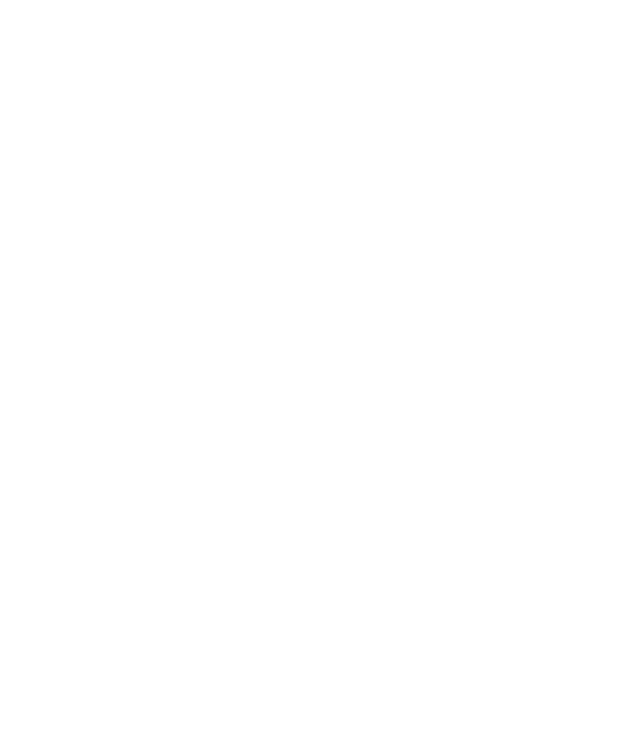
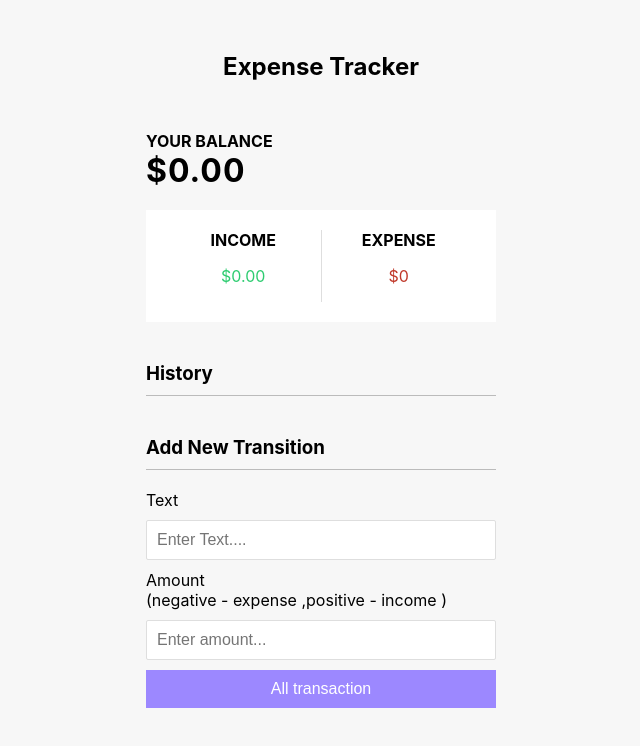
Before and after one commit to juhinagpure/Expense-Tracker, a plain HTML site: page index.html in a window 1280 px wide. Shown: the whole page, without its empty margins (319-959 px from the left). Drawn offline with Linux system fonts and the light colour scheme.

Commit message:
added html,css and js

```diff
--- a/index.html
+++ b/index.html
@@ -4,6 +4,47 @@
     <meta charset="UTF-8" />
     <meta name="viewport" content="width=device-width, initial-scale=1.0" />
     <title>Expense Tracker</title>
+    <link rel="stylesheet" href="style.css" />
   </head>
-  <body></body>
+  <body>
+    <h2>Expense Tracker</h2>
+    <div class="container">
+      <h4>Your Balance</h4>
+      <h1 id="balance">$0.00</h1>
+      <div class="inc-exp-container">
+        <div>
+          <h4>Income</h4>
+          <p id="money-plus" class="money-plus">+$0.00</p>
+        </div>
+        <div>
+          <h4>Expense</h4>
+          <p id="money-minus" class="money-minus">-$0.00</p>
+        </div>
+      </div>
+
+      <h3>History</h3>
+      <ul id="list" class="list">
+        <!-- <li class="minus">
+          Cash <span>-$400</span><button class="delete-btn">x</button>
+        </li> -->
+      </ul>
+      <h3>Add New Transition</h3>
+      <form id="form">
+        <div class="form-control">
+          <label for="text">Text</label>
+          <input type="text" id="text" placeholder="Enter Text...." />
+        </div>
+        <div class="form-control">
+          <label for="amount"
+            >Amount <br />
+            (negative - expense ,positive - income )</label
+          >
+          <input type="number" id="amount" placeholder="Enter amount..." />
+        </div>
+        <button class="btn">All transaction</button>
+      </form>
+    </div>
+    <!-- JavaYscript Project  -->
+    <script src="script.js"></script>
+  </body>
 </html>
--- /dev/null
+++ b/script.js
@@ -0,0 +1,79 @@
+const balance = document.getElementById("balance");
+const money_plus = document.getElementById("money-plus");
+const money_minus = document.getElementById("money-minus");
+const list = document.getElementById("list");
+const form = document.getElementById("form");
+const text = document.getElementById("text");
+const amount = document.getElementById("amount");
+
+// const dummyTransactions = [
+//   { id: 1, text: "flower", amount: -20 },
+//   { id: 2, text: "Salary", amount: 300 },
+//   { id: 3, text: "Book", amount: -10 },
+//   { id: 4, text: "Camera", amount: 150 },
+// ];
+
+let transactions = [];
+
+// Add Transactions
+function addTransaction(e) {
+  e.preventDefault();
+  if (text.ariaValueMax.trim() === "" || amount.value.trim() === "") {
+    alert("please Enter Text And Value");
+  } else {
+    const transaction = {
+      id: generateId(),
+      text: text.value,
+      amount: +amount.value,
+    };
+    transactions.push(transaction);
+    addTransactionDOM(transaction);
+    updateValues();
+    text.value = "";
+    amount.value = "";
+  }
+}
+//Generate id
+function generateId() {
+  return Math.floor(Math.random() * 100000000);
+}
+
+function addTransactionDOM(transaction) {
+  const sign = transaction.amount < 0 ? "-" : "+";
+  const item = document.createElement("li");
+
+  item.classList.add(transaction.amount < 0 ? "minus" : "plus");
+
+  item.innerHTML = `
+  ${transaction.text}<span>${sign}${Math.abs(transaction.amount)}</span>
+  <button class="delete-btn" onclick="">X</button>
+  `;
+
+  list.appendChild(item);
+}
+//Update UpdateValues
+function updateValues() {
+  const amounts = transactions.map((transaction) => transaction.amount);
+  const total = amounts.reduce((acc, item) => (acc += item), 0).toFixed(2);
+  const income = amounts
+    .filter((item) => item > 0)
+    .reduce((acc, item) => (acc += item), 0)
+    .toFixed(2);
+  const expense =
+    amounts.filter((item) => item < 0).reduce((acc, item) => (acc += item), 0) *
+    -(1).toFixed(2);
+
+  balance.innerText = `$${total}`;
+  money_plus.innerText = `$${income}`;
+  money_minus.innerText = `$${expense}`;
+}
+
+//Init App
+function Init() {
+  list.innerHTML = "";
+  transactions.forEach(addTransactionDOM);
+  updateValues();
+}
+Init();
+
+form.addEventListener("submit", addTransaction);
--- /dev/null
+++ b/style.css
@@ -0,0 +1,141 @@
+:root {
+  --box-shadow: 0 1px 3px rgba(0, 0, 0, 0.12), 0 1px 2px rgba(0, 0, 0, 0.24);
+}
+
+* {
+  box-sizing: border-box;
+}
+
+body {
+  background-color: #f7f7f7;
+  display: flex;
+  flex-direction: column;
+  align-items: center;
+  justify-content: center;
+  min-height: 100vh;
+  margin: 0;
+  font-family: -apple-system, BlinkMacSystemFont, "Segoe UI", Roboto, Oxygen,
+    Ubuntu, Cantarell, "Open Sans", "Helvetica Neue", sans-serif;
+}
+
+.container {
+  margin: 30px auto;
+  width: 350px;
+}
+
+h1 {
+  letter-spacing: 1px;
+  margin: 0;
+}
+
+h3 {
+  border-bottom: 1px solid #bbb;
+  padding-bottom: 10px;
+  margin: 40px 0 10px;
+}
+
+h4 {
+  margin: 0;
+  text-transform: uppercase;
+}
+
+.inc-exp-container {
+  background-color: #fff;
+  box-shadow: var(--box--shadow);
+  padding: 20px;
+  display: flex;
+  justify-content: center;
+  margin: 20px 0;
+}
+
+.inc-exp-container > div {
+  flex: 1;
+  text-align: center;
+}
+
+.inc-exp-container > div:first-of-type {
+  border-right: 1px solid #dedede;
+}
+
+.money {
+  font-size: 2;
+  letter-spacing: 1px;
+  margin: 5px 0;
+}
+.money-plus {
+  color: #2ecc71;
+}
+
+.money-minus {
+  color: #c0392b;
+}
+
+label {
+  display: inline-block;
+  margin: 10px 0;
+}
+
+input[type="text"],
+input[type="number"] {
+  border: 1px solid #dedede;
+  border-radius: 2px;
+  display: block;
+  font-size: 16px;
+  padding: 10px;
+  width: 100%;
+}
+.btn {
+  cursor: pointer;
+  background-color: #9c88ff;
+  box-shadow: var(--box--shadow);
+  color: #fff;
+  border: 0;
+  display: block;
+  font-size: 16px;
+  margin: 10px 0 30px;
+  padding: 10px;
+  width: 100%;
+}
+.btn:focus,
+.delete-btn:focus {
+  outline: 0;
+}
+.list {
+  list-style-type: none;
+  padding: 0;
+  margin-bottom: 40px;
+}
+.list li {
+  background-color: #fff;
+  box-shadow: var(--box--shadow);
+  color: #333;
+  display: flex;
+  justify-content: space-between;
+  position: relative;
+  padding: 10px;
+  margin: 10px 0;
+}
+list li.plus {
+  border-right: 5px solid #2ecc71;
+}
+.list li.minus {
+  border-right: 5px solid #c0392b;
+}
+.delete-btn {
+  cursor: pointer;
+  background-color: #e74c3c;
+  border: 0;
+  color: #fff;
+  font-size: 20px;
+  line-height: 20px;
+  padding: 2px 5px;
+  position: absolute;
+  top: 50%;
+  left: 0;
+  transform: translate(-100%, -50%);
+  opacity: 0;
+  transition: opacity 0.3s ease;
+}
+.list li:hover .delete-btn {
+  opacity: 1;
+}
```
